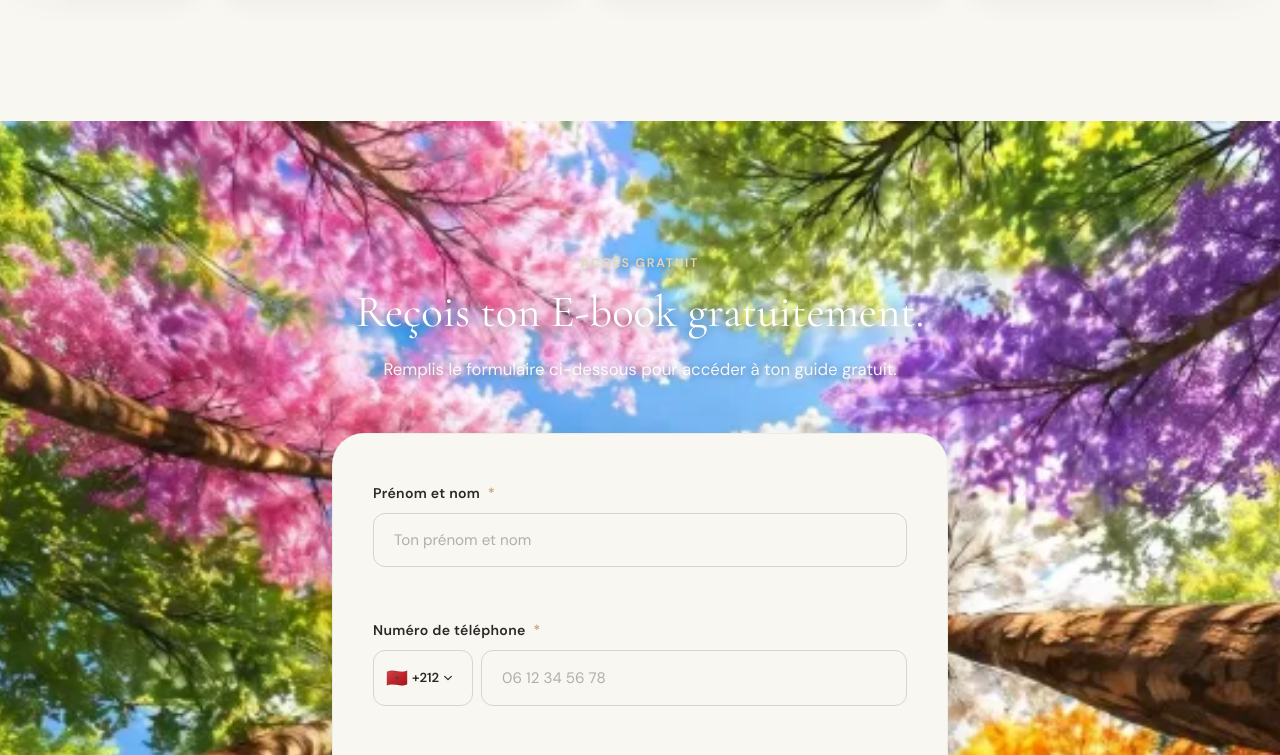
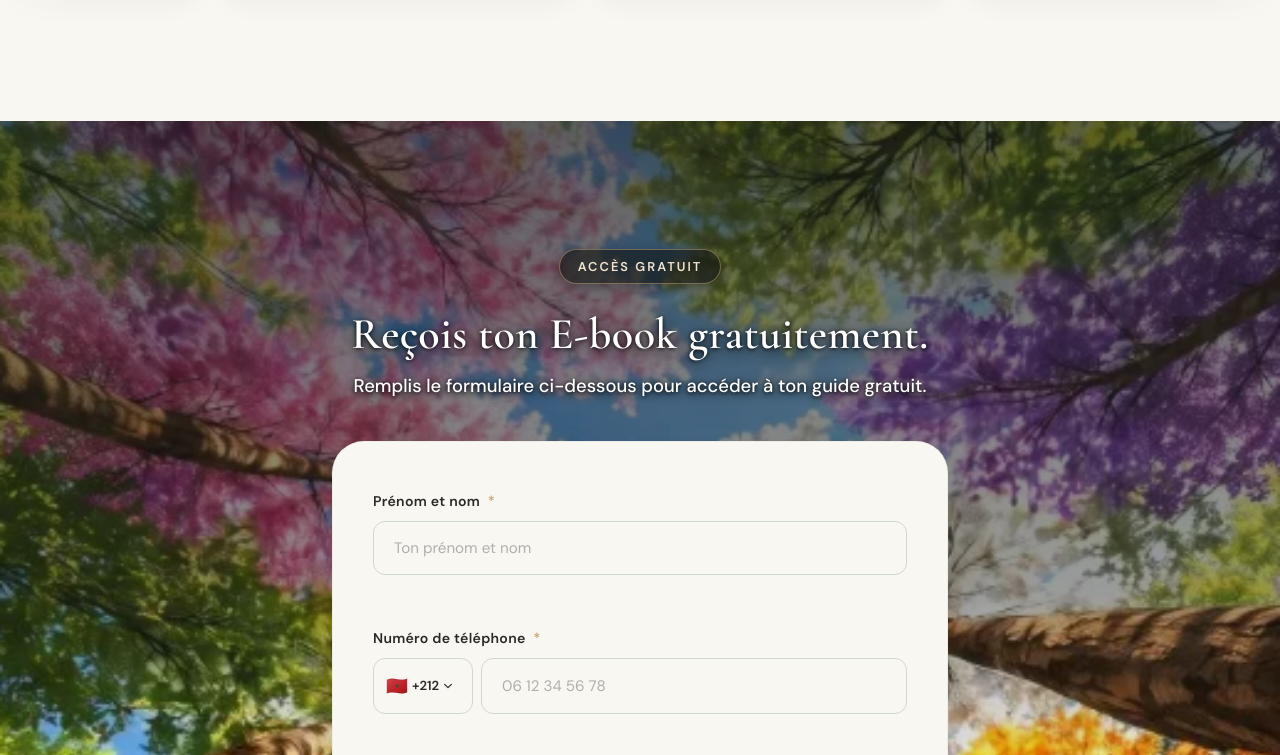
Before and after one commit to oualid-2012/Taj-Al-Unutha, a plain HTML site: page index.html in a window 1280 px wide. Shown: the part 3890-4645 px from the top of the page. Drawn offline with nearby package versions, Linux system fonts and the light colour scheme.

Commit message:
style: maximize visibility and contrast for Section E header text and eyebrow

```diff
--- a/style.css
+++ b/style.css
@@ -1961,19 +1961,56 @@ html[dir="rtl"] .testimonials__belt { direction: ltr; }
   overflow: hidden;
 }
 
+/* Subtle darkened overlay behind text to guarantee perfect readability on any screen */
+.form-section::before {
+  content: "";
+  position: absolute;
+  top: 0;
+  left: 0;
+  right: 0;
+  height: 48%;
+  background: linear-gradient(180deg, rgba(18, 22, 20, 0.68) 0%, rgba(18, 22, 20, 0.42) 70%, transparent 100%);
+  pointer-events: none;
+  z-index: 1;
+}
+
+.form-section .section-header {
+  position: relative;
+  z-index: 2;
+  margin-bottom: var(--space-10);
+}
+
+.form-section .section-eyebrow {
+  display: inline-block;
+  background: rgba(20, 24, 22, 0.65);
+  backdrop-filter: blur(8px);
+  -webkit-backdrop-filter: blur(8px);
+  color: #F3E5D0;
+  border: 1px solid rgba(201, 167, 123, 0.5);
+  border-radius: var(--radius-full);
+  padding: 6px 18px;
+  font-size: 0.8rem;
+  font-weight: 700;
+  letter-spacing: 0.16em;
+  box-shadow: 0 4px 14px rgba(0, 0, 0, 0.35);
+}
+
 .form-section .section-title {
-  color: #fff;
-  text-shadow: 0 2px 12px rgba(0, 0, 0, 0.45);
+  color: #FFFFFF;
+  font-size: clamp(2rem, 4vw, 2.75rem);
+  font-weight: 700;
+  letter-spacing: 0.01em;
+  text-shadow: 0 3px 16px rgba(0, 0, 0, 0.85), 0 1px 4px rgba(0, 0, 0, 0.9);
+  margin-top: var(--space-3);
+  margin-bottom: var(--space-3);
 }
 
 .form-section .section-subtitle {
-  color: rgba(255, 255, 255, 0.9);
-  text-shadow: 0 1px 8px rgba(0, 0, 0, 0.4);
-}
-
-.form-section .section-eyebrow {
-  color: var(--color-champagne-light);
-  text-shadow: 0 1px 6px rgba(0, 0, 0, 0.35);
+  color: #FFFFFF;
+  font-size: 1.15rem;
+  font-weight: 500;
+  line-height: 1.5;
+  text-shadow: 0 2px 12px rgba(0, 0, 0, 0.85), 0 1px 4px rgba(0, 0, 0, 0.9);
 }
 
 .form-section__container {
```
